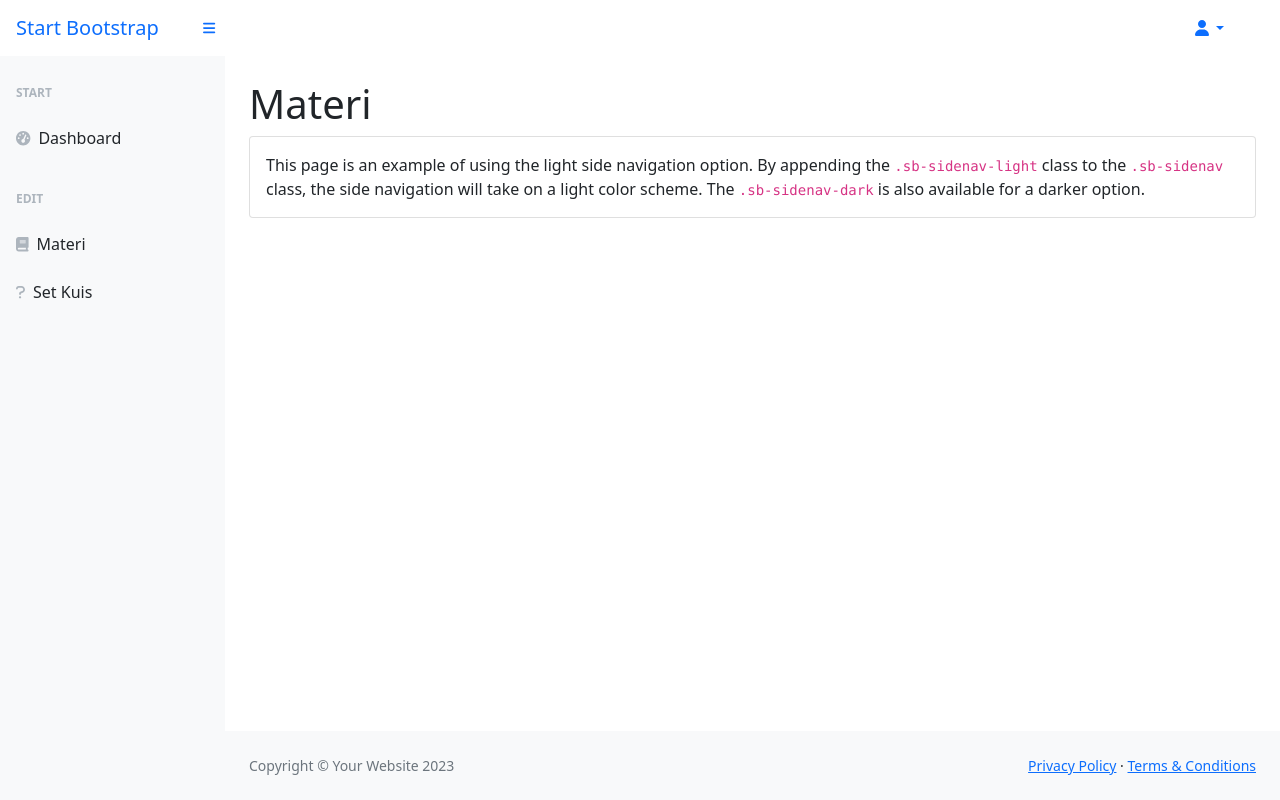
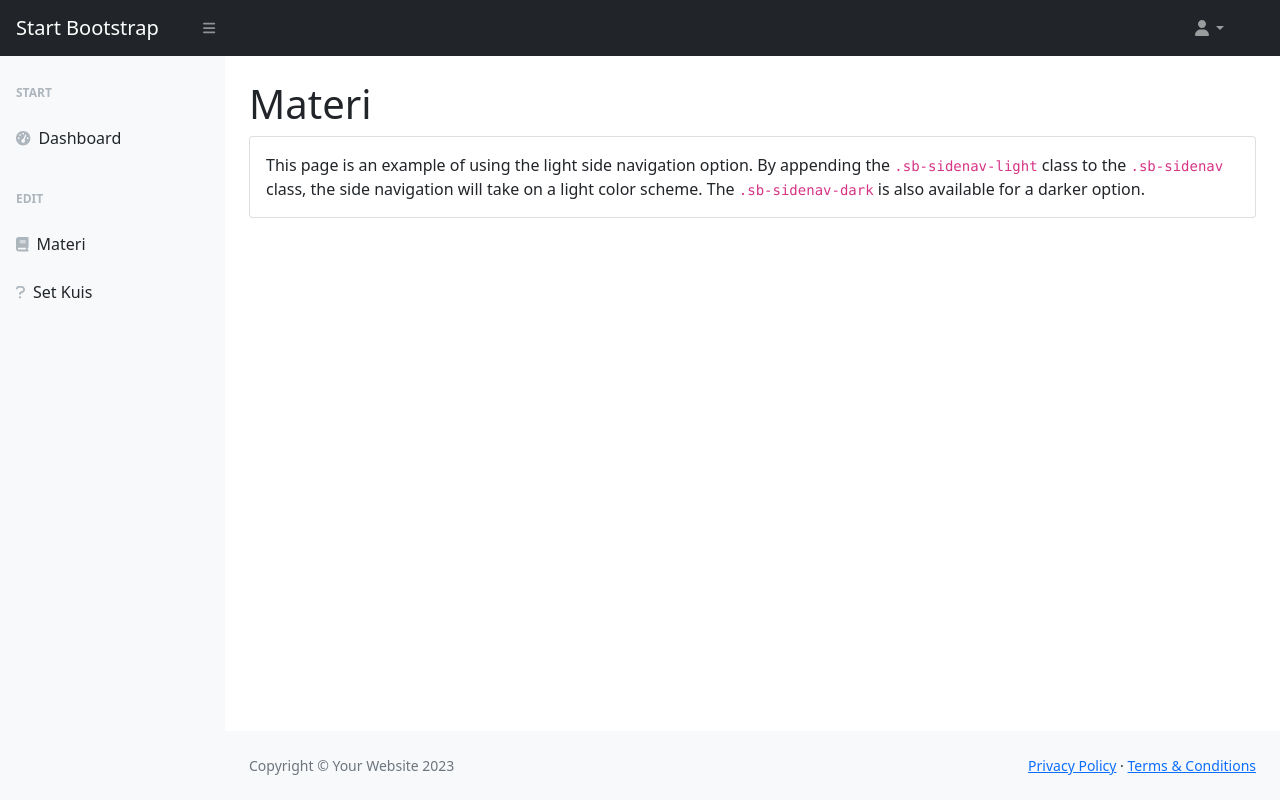
Before and after one commit to kurisu55/e-learning, a PHP site: page /tokubetsu/materi.php in a window 1280 px wide. Run offline with PHP 8.4, Linux system fonts and the light colour scheme; some libraries are stand-ins or nearby versions.

Commit message:
Mengubah warna navbar

```diff
--- a/tokubetsu/template/head.php
+++ b/tokubetsu/template/head.php
@@ -13,7 +13,7 @@
 </head>
 
 <body class="sb-nav-fixed">
-    <nav class="sb-topnav navbar navbar-expand navbar-white bg-white">
+    <nav class="sb-topnav navbar navbar-expand navbar-dark bg-dark">
         <!-- Navbar Brand-->
         <a class="navbar-brand ps-3" href="index.html">Start Bootstrap</a>
         <!-- Sidebar Toggle-->
```
